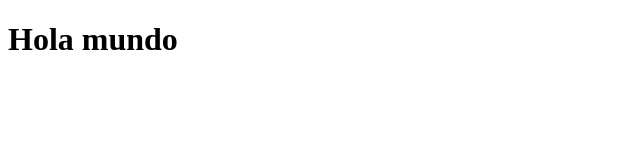
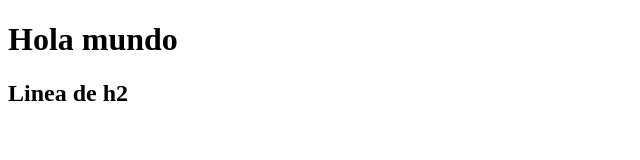
Before and after one commit to danielmaldonado1708/curso, a plain HTML site: page index.html in a window 1280 px wide. Shown: the whole page, without its empty margins (0-640 px from the left). Drawn offline with Linux system fonts and the light colour scheme.

Commit message:
Agregue un h2

```diff
--- a/index.html
+++ b/index.html
@@ -4,9 +4,10 @@
     <meta charset="UTF-8">
     <meta http-equiv="X-UA-Compatible" content="IE=edge">
     <meta name="viewport" content="width=device-width, initial-scale=1.0">
-    <title>Git</title>
+    <title>Git y Github</title>
 </head>
 <body>
     <h1>Hola mundo</h1>
+    <h2>Linea de h2</h2>
 </body>
 </html>
```
Also changed, not shown: 1 other file.
